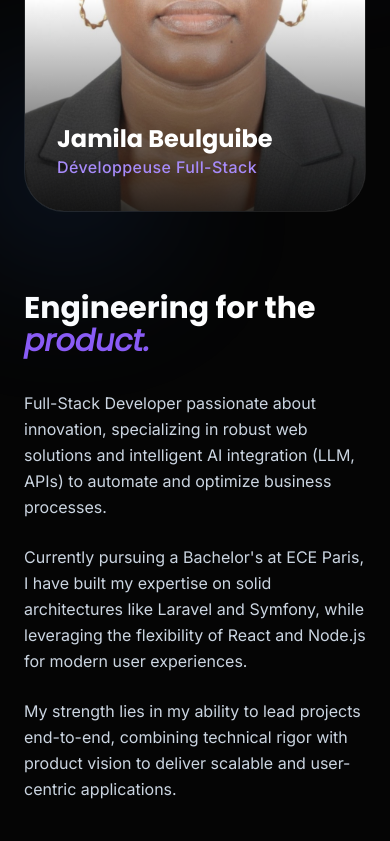
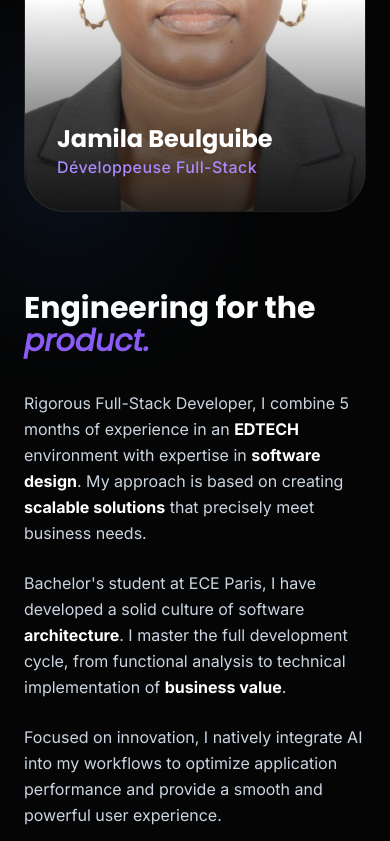
Before and after one commit to bjaminous/portofolio_jamila, a React (Vite) app: page / in a window 390 px wide. Shown: the part 1156-1997 px from the top of the page. Built offline with nearby package versions, Linux system fonts and the light colour scheme; no server answers.

Commit message:
upgrade 2

```diff
--- a/src/components/About.tsx
+++ b/src/components/About.tsx
@@ -68,19 +68,19 @@ export default function About() {
             </h2>
 
             <div className="space-y-6 md:space-y-8 text-[#CBD5E1] text-base md:text-lg leading-relaxed font-sans">
-              <p>{t("about.description1")}</p>
-              <p>{t("about.description2")}</p>
-              <p>{t("about.description3")}</p>
+              <p dangerouslySetInnerHTML={{ __html: t("about.description1").replace(/\*\*(.*?)\*\*/g, '<strong class="text-white font-bold">$1</strong>') }} />
+              <p dangerouslySetInnerHTML={{ __html: t("about.description2").replace(/\*\*(.*?)\*\*/g, '<strong class="text-white font-bold">$1</strong>') }} />
+              <p dangerouslySetInnerHTML={{ __html: t("about.description3").replace(/\*\*(.*?)\*\*/g, '<strong class="text-white font-bold">$1</strong>') }} />
             </div>
 
             <div className="flex gap-8 md:gap-12 mt-10 md:mt-12 pt-8 border-t border-white/5">
               <div>
-                <p className="text-3xl md:text-4xl font-bold text-white mb-1 font-display">100%</p>
-                <p className="text-[9px] text-white/40 uppercase tracking-[0.2em] font-bold">{t("about.stats.value")}</p>
+                <p className="text-3xl md:text-4xl font-bold text-white mb-1 font-display">5 mois</p>
+                <p className="text-[9px] text-[#E2E8F0] uppercase tracking-[0.2em] font-bold">{t("about.stats.value")}</p>
               </div>
               <div>
-                <p className="text-3xl md:text-4xl font-bold text-white mb-1 font-display">Full</p>
-                <p className="text-[9px] text-white/40 uppercase tracking-[0.2em] font-bold">{t("about.stats.autonomy")}</p>
+                <p className="text-3xl md:text-4xl font-bold text-white mb-1 font-display">24 mois</p>
+                <p className="text-[9px] text-[#E2E8F0] uppercase tracking-[0.2em] font-bold">{t("about.stats.autonomy")}</p>
               </div>
             </div>
           </motion.div>
--- a/src/locales/en.json
+++ b/src/locales/en.json
@@ -19,46 +19,47 @@
     "about": {
         "title_part1": "Engineering for the",
         "title_part2": "product.",
-        "description1": "Full-Stack Developer passionate about innovation, specializing in robust web solutions and intelligent AI integration (LLM, APIs) to automate and optimize business processes.",
-        "description2": "Currently pursuing a Bachelor's at ECE Paris, I have built my expertise on solid architectures like Laravel and Symfony, while leveraging the flexibility of React and Node.js for modern user experiences.",
-        "description3": "My strength lies in my ability to lead projects end-to-end, combining technical rigor with product vision to deliver scalable and user-centric applications.",
+        "description1": "Rigorous Full-Stack Developer, I combine 5 months of experience in an **EDTECH** environment with expertise in **software design**. My approach is based on creating **scalable solutions** that precisely meet business needs.",
+        "description2": "Bachelor's student at ECE Paris, I have developed a solid culture of software **architecture**. I master the full development cycle, from functional analysis to technical implementation of **business value**.",
+        "description3": "Focused on innovation, I natively integrate AI into my workflows to optimize application performance and provide a smooth and powerful user experience.",
         "stats": {
-            "value": "Value Oriented",
-            "autonomy": "Full Autonomy"
+            "value": "5m EdTech Exp",
+            "autonomy": "24m Alternance"
         },
         "principles": {
             "target": {
                 "title": "Product Mindset",
-                "description": "I don't just develop features, I design solutions centered on user and business value."
+                "description": "In-depth analysis of business needs to deliver high-value-added features."
             },
             "lightbulb": {
                 "title": "Solution Maker",
-                "description": "My role is to translate complex needs into simple, scalable and maintainable technical architectures."
+                "description": "Transforming complex problems into simple and maintainable technical architectures."
             },
             "code": {
                 "title": "Software Quality",
-                "description": "I prioritize rigor and clean code to guarantee reliable and ready-to-evolve applications."
+                "description": "Respect for Clean Code standards and SOLID principles for robust applications."
             },
             "users": {
-                "title": "Team Spirit",
-                "description": "Communication and collaboration are for me the foundation of any successful application project."
+                "title": "Collaboration",
+                "description": "Transparent communication and teamwork at the heart of my project methodology."
             }
         }
     },
     "stack": {
         "title": "My Tech Stack.",
-        "subtitle": "An expertise focused on Laravel, Symfony and the React ecosystem, complemented by native AI integration.",
+        "subtitle": "Expertise focused on Laravel, Symfony and the React ecosystem, complemented by native AI integration (LLM, APIs).",
         "categories": {
             "frontend": "Frontend",
-            "backend": "Backend (PHP & Node)",
+            "backend": "Backend",
             "database": "Database",
-            "devops": "AI & Tools"
+            "devops": "Tools & DevOps",
+            "ai": "Artificial Intelligence"
         }
     },
     "projects": {
         "title_part1": "Selected",
         "title_part2": "Projects.",
-        "subtitle": "An exploration of my recent projects, dynamically loaded from GitHub. Each repository represents a technical challenge met.",
+        "subtitle": "Exploration of my recent technical achievements, dynamically loaded from GitHub for total transparency.",
         "loading": "Fetching GitHub data...",
         "no_description": "No description available for this repository. Check the code for more details.",
         "source_code": "Source Code",
@@ -105,14 +106,14 @@
     "contact": {
         "title_part1": "Let's work",
         "title_part2": "Together.",
-        "subtitle": "Have a project or opportunity? Let's talk about it.",
+        "subtitle": "Ready for a rigorous technical collaboration? Let's discuss your needs.",
         "social_title": "Social Networks",
         "social": {
             "github": "GitHub",
             "linkedin": "LinkedIn",
             "email": "Email"
         },
-        "form_title": "Send a message",
+        "form_title": "Send a professional message",
         "name": "Name",
         "email": "Email",
         "message": "Message",
--- a/src/locales/fr.json
+++ b/src/locales/fr.json
@@ -19,46 +19,47 @@
     "about": {
         "title_part1": "L'ingénierie au service du",
         "title_part2": "produit.",
-        "description1": "Développeuse Full-Stack passionnée par l'innovation, je me spécialise dans la création de solutions web robustes et l'intégration intelligente de l'IA (LLM, APIs) pour automatiser et optimiser les processus métier.",
-        "description2": "Actuellement en Bachelor à l'ECE Paris, j'ai forgé mon expertise sur des architectures solides comme Laravel et Symfony, tout en exploitant la flexibilité de React et Node.js pour des expériences utilisateur modernes.",
-        "description3": "Ma force réside dans ma capacité à piloter des projets de bout en bout, en alliant rigueur technique et vision produit pour délivrer des applications scalables et centrées utilisateur.",
+        "description1": "Développeuse Full-Stack rigoureuse, je combine 5 mois d'expérience en environnement **EDTECH** avec une expertise en **conception logicielle**. Mon approche repose sur la création de **solutions scalables** répondant précisément aux besoins métier.",
+        "description2": "Étudiante en Bachelor à l'ECE Paris, j'ai développé une solide culture de l'**architecture** logicielle. Je maîtrise le cycle complet de développement, de l'analyse fonctionnelle à l'implémentation technique de **valeur métier**.",
+        "description3": "Focalisée sur l'innovation, j'intègre nativement l'IA dans mes workflows pour optimiser les performances des applications et offrir une expérience utilisateur fluide et performante.",
         "stats": {
-            "value": "Orientée Valeur",
-            "autonomy": "Stack Autonome"
+            "value": "5 mois EdTech",
+            "autonomy": "Alternance 24m"
         },
         "principles": {
             "target": {
                 "title": "Sens Produit",
-                "description": "Je ne développe pas juste des fonctionnalités, je conçois des solutions centrées sur la valeur utilisateur et métier."
+                "description": "Analyse approfondie des besoins métier pour délivrer des fonctionnalités à forte valeur ajoutée."
             },
             "lightbulb": {
                 "title": "Solution Maker",
-                "description": "Mon rôle est de traduire des besoins complexes en architectures techniques simples, scalables et maintenables."
+                "description": "Transformation de problématiques complexes en architectures techniques simples et maintenables."
             },
             "code": {
                 "title": "Qualité Logicielle",
-                "description": "Je privilégie la rigueur et le clean code pour garantir des applications fiables et prêtes pour l'évolution."
+                "description": "Respect des standards de Clean Code et des principes SOLID pour des applications robustes."
             },
             "users": {
-                "title": "Esprit d'Équipe",
-                "description": "La communication et la collaboration sont pour moi le socle de tout projet applicatif réussi."
+                "title": "Collaboration",
+                "description": "Communication transparente et travail d'équipe au cœur de ma méthodologie de projet."
             }
         }
     },
     "stack": {
         "title": "Mon Tech Stack.",
-        "subtitle": "Une expertise centrée sur Laravel, Symfony et l'écosystème React, complétée par une intégration native de l'IA.",
+        "subtitle": "Une expertise centrée sur Laravel, Symfony et l'écosystème React, complétée par une intégration native de l'IA (LLM, APIs).",
         "categories": {
             "frontend": "Frontend",
-            "backend": "Backend (PHP & Node)",
+            "backend": "Backend",
             "database": "Base de données",
-            "devops": "IA & Outils"
+            "devops": "Outils & DevOps",
+            "ai": "Intelligence Artificielle"
         }
     },
     "projects": {
         "title_part1": "Projets",
         "title_part2": "Sélectionnés.",
-        "subtitle": "Une exploration de mes projets récents, chargés dynamiquement depuis GitHub. Chaque repository représente un défi technique relevé.",
+        "subtitle": "Exploration de mes réalisations techniques récentes, chargées dynamiquement depuis GitHub pour une transparence totale.",
         "loading": "Récupération des données GitHub...",
         "no_description": "Pas de description disponible pour ce repository. Consultez le code pour plus de détails.",
         "source_code": "Code Source",
@@ -105,14 +106,14 @@
     "contact": {
         "title_part1": "Travaillons",
         "title_part2": "Ensemble.",
-        "subtitle": "Vous avez un projet ou une opportunité ? Discutons-en.",
+        "subtitle": "Prêt pour une collaboration technique rigoureuse ? Discutons de vos besoins.",
         "social_title": "Réseaux Sociaux",
         "social": {
             "github": "GitHub",
             "linkedin": "LinkedIn",
             "email": "Email"
         },
-        "form_title": "Envoyer un message",
+        "form_title": "Envoyer un message professionnel",
         "name": "Nom",
         "email": "Email",
         "message": "Message",
```
Also changed, not shown: src/components/Navbar.tsx (+7 -3 lines), src/components/TechStack.tsx (+11 -6 lines).
